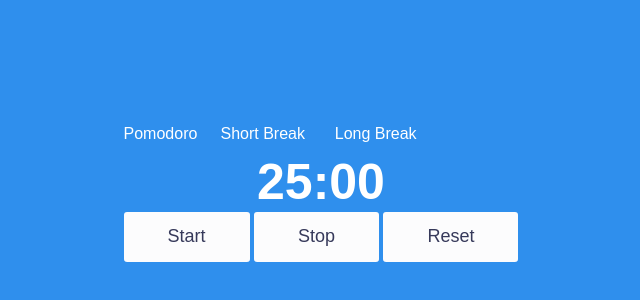
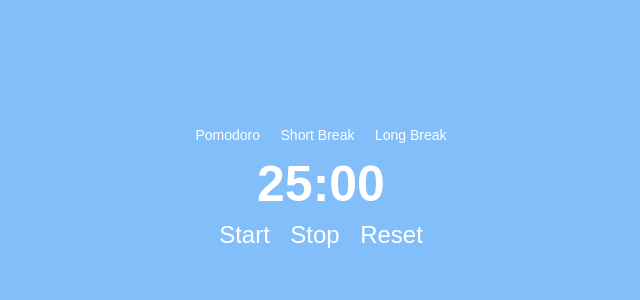
Before and after one commit to leezmc/flashfocus, a plain HTML site: page mainpagetotal.html in a window 1280 px wide. Shown: the part 1010-1310 px from the top of the page, without its empty margins (319-959 px from the left). Drawn offline with nearby package versions, Linux system fonts and the light colour scheme.

Commit message:
fixed button spacing for pomodoro timer, changed colors, and title screen

```diff
--- a/mainpagetotal.css
+++ b/mainpagetotal.css
@@ -16,25 +16,28 @@
 
   /* page colors */
   .color-violet {
-    background-color: #7A4EAB;
+    background-color: #b881f8;
   }
   .color-indigo {
-    background-color: #4332CF;
+    background-color: #8f83f8;
   }
   .color-blue {
-    background-color: #2F8FED;
+    background-color: #81befa;
   }
   .color-green {
-    background-color: #4DCF42;
+    background-color: #8bfd81;
   }
   .color-yellow {
-    background-color: #FAEB33;
+    background-color: #fcf17d;
   }
   .color-orange {
-    background-color: #F19031;
+    background-color: #f3b980;
   }
   .color-red {
-    background-color: #F2293A;
+    background-color: #f77d87;
+  }
+  .color-grey {
+    background-color: #dbdbdb;
   }
 
  /* FLASH CARDS*/
@@ -174,45 +177,28 @@
 
 /* Start Stop and Reset Buttons*/
 .button-1 {
-    border: 0;
+  transition: background-color 0.5s ease-in-out 0s;
+  padding-bottom: 12px;
+  border-radius: 4px;
+  font-size: 24px;
+  font-weight: 300;
+  color: white;
+   background-color: transparent;
+    background-repeat: no-repeat;
+    border: none;
     cursor: pointer;
-    background: #FCFCFD;
-    padding: 0 44px;
-    font-size: 18px;
-    border-radius: 3px;
-    color: #36395a;
-    transition:all .5s ease-in-out;
-    height: 50px;
+    overflow: hidden;
+    outline: none;
+
   }
   .button-1:hover {
     background-color: rgba(0, 0, 0, 0.1);
   }
 
-  .button-1{
-    transition:all .2s ease-in-out;
-  }
-
 
 /* Pomodoro Short Break and Long Break buttons*/
   .button-2 {
-    border: 0;
-    color: rgb(255, 255, 255);
-    margin: 0px;
-    border-radius: 4px;
-    font-size: 16px;
-    font-weight: 600;
-    padding: 2px 12px;
-    height: 28px;
-    cursor: pointer;
-    background: none;
-    box-shadow: none;
-    font-weight: 300;
-    top: 20%;
-    left: 50%;
-    transform: translate(-50%, -20%);
-  }
-  .button-2:hover {
-    background-color: rgba(0, 0, 0, 0.1);
+  font-size: 14px;
   }
 
 /*Timer*/
@@ -248,3 +234,7 @@
    margin: 0 auto;
    align-items: center;
 }
+
+.maintitle {
+  font-size: 72px;
+}
--- a/mainpagetotal.html
+++ b/mainpagetotal.html
@@ -10,20 +10,20 @@
 <body>
 
 <!--TITLE LANDING PAGE-->
-<div class="panel" data-color="indigo">
+<div class="panel maintitle" data-color="grey">
     <h2>Flash Focus</h2>
   </div>
 
   <!--POMODORO TIMER-->
-<div class="panel" data-color="white">
+<div class="panel" data-color="red">
         <div>
-            <div class="jc-center ta-center longshort">
-            <button class="button-2" id="pomodoro-btn" onclick="audio.play();">Pomodoro</button>
-            <button class="button-2" id="short-break-btn" onclick="audio.play();">Short Break</button>
-            <button class="button-2" id="long-break-btn" onclick="audio.play();">Long Break</button>
+            <div class="jc-center ta-center">
+            <button class="button-1 button-2" id="pomodoro-btn" onclick="audio.play();">Pomodoro</button>
+            <button class="button-1 button-2" id="short-break-btn" onclick="audio.play();">Short Break</button>
+            <button class="button-1 button-2" id="long-break-btn" onclick="audio.play();">Long Break</button>
           </div>
           <div class="jc-center ta-center displaytime" id="timer">25:00</div>
-        <div class="runningtime">
+        <div class="runningtime jc-center ta-center">
           <button class="button-1" id="start" onclick="audio.play();">Start</button>
           <button class="button-1" id="stop" onclick="audio.play();">Stop</button>
           <button class="button-1" id="reset" onclick="audio.play();">Reset</button>
```
